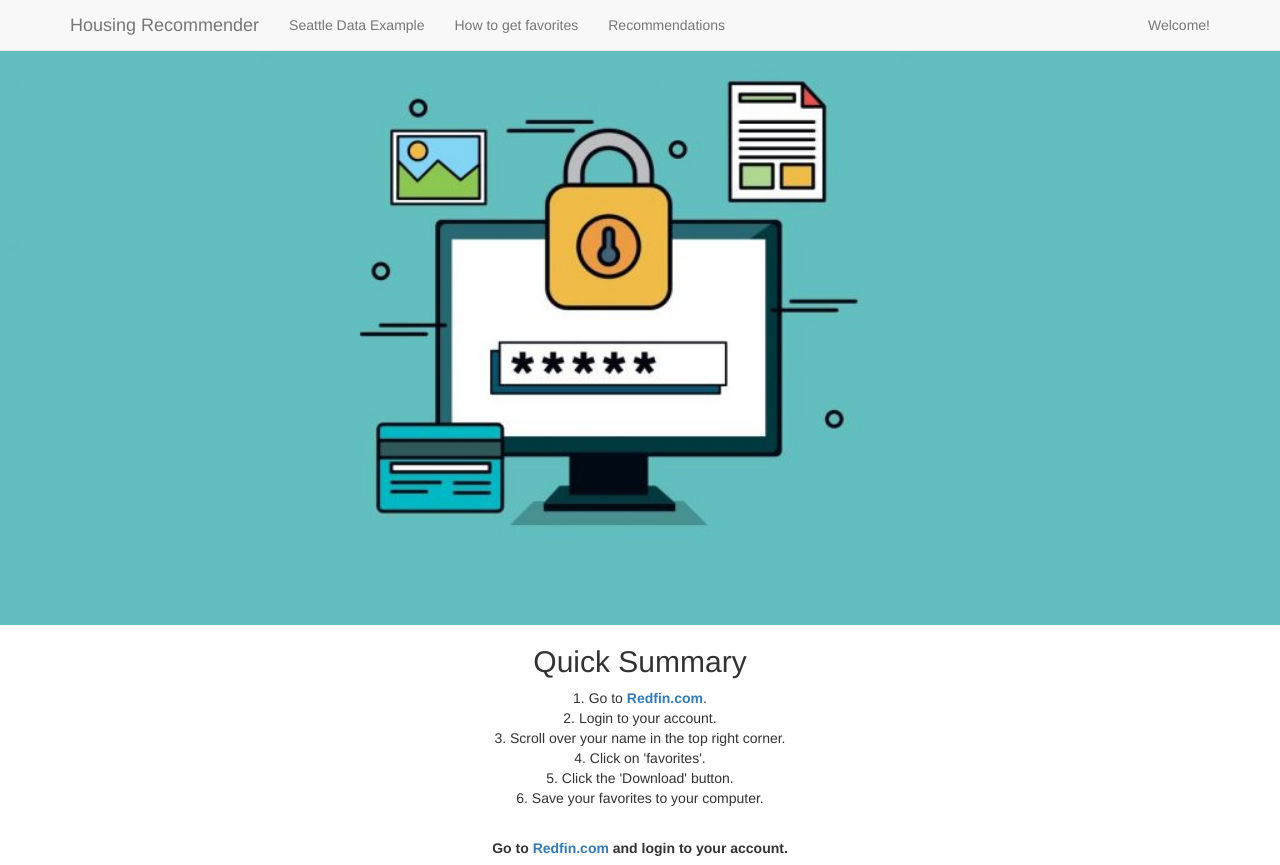
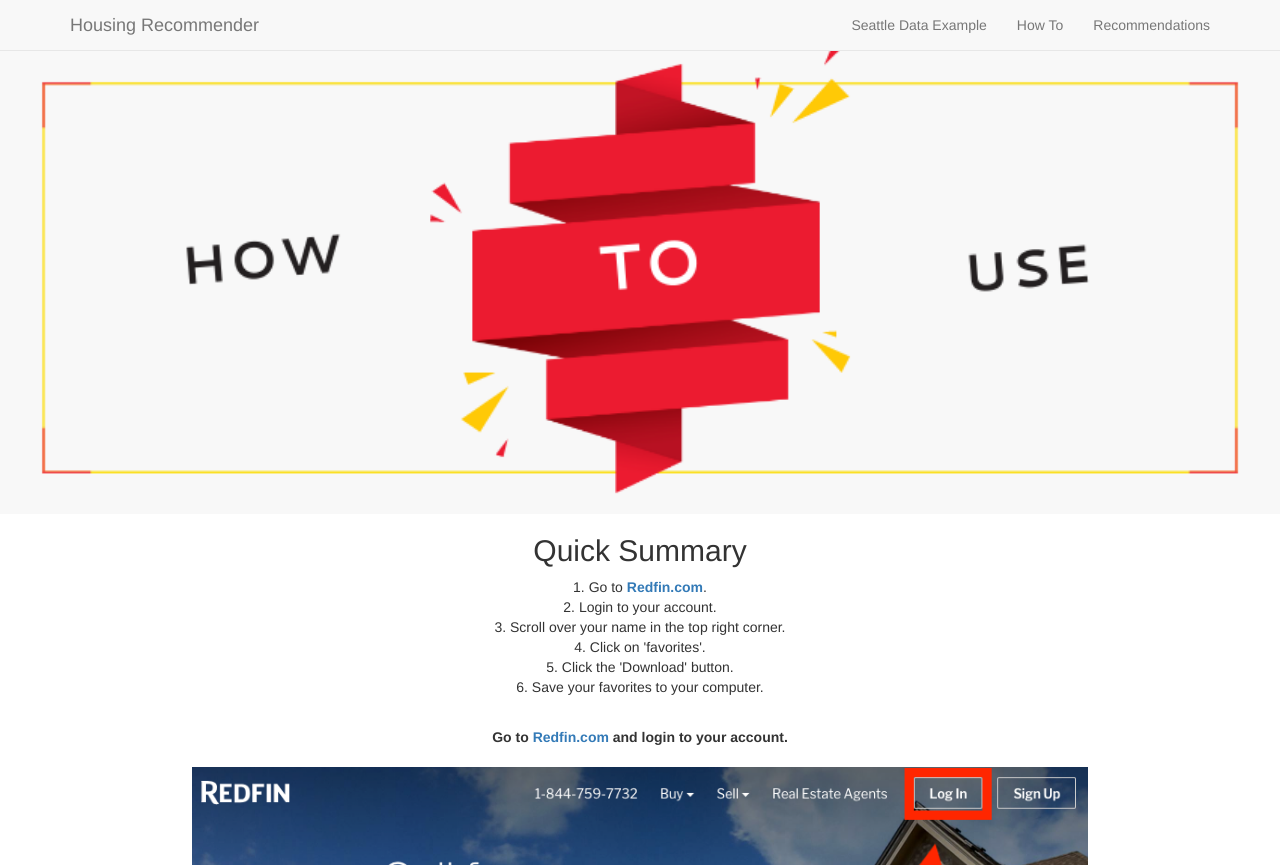
Before and after one commit to ereppond/housing-recommender, a Flask app: page /favorites in a window 1280 px wide. Shown: the top 865 px of the page. Run offline with Flask 2, Linux system fonts and the light colour scheme; some libraries are stand-ins or nearby versions.

Commit message:
took out welcome page

```diff
--- a/templates/favorites.html
+++ b/templates/favorites.html
@@ -13,7 +13,8 @@
   </head>
 
   <body>
-  	<img src="{{url_for('static', filename='howto1.jpg')}}" style="width:100%; height:auto; margin:0 auto;"/>
+    <br></br>
+  	<img src="{{url_for('static', filename='howto.png')}}" style="width:100%; height:auto; margin:0 auto;"/>
 
     <!-- Static navbar -->
     <nav class="navbar navbar-default navbar-fixed-top">
@@ -32,13 +33,10 @@
 
           <!-- Collect the nav links, forms, and other content for toggling -->
         <div class="collapse navbar-collapse" id="recipes-navbar-collapse-1">
-          <ul class="nav navbar-nav">
+          <ul class="nav navbar-nav navbar-right">
             <li><a href="#">Seattle Data Example</a></li>
-            <li><a href="{{ url_for('favorites') }}">How to get favorites</a></li>
+            <li><a href="{{ url_for('favorites') }}">How To</a></li>
             <li><a href="{{ url_for('recommendations') }}">Recommendations</a></li>
-          </ul>
-          <ul class="nav navbar-nav navbar-right">
-            <li><a href="{{ url_for('welcome') }}">Welcome!</a></li>
           </ul>
         </div><!--/.nav-collapse -->
       </div><!-- /.container -->
--- a/templates/recommendations.html
+++ b/templates/recommendations.html
@@ -30,6 +30,7 @@
     <div class="container">
       <div class="row">
         <div class="col-xl-9 mx-auto">
+          <img src="{{url_for('static', filename='finddreamhouse.jpeg')}}" style="width:100%; height:auto; margin:auto;"/>
           <center>
             <h1 class="mb-5">Find houses that better suit your circumstances!</h1>
             <h3 class="mb-5">Upload your favorite houses dataset here (csv format only)</h3>
```
Also changed, not shown: templates/data.html (+5 -7 lines), templates/index.html (+2 -5 lines), static/new_header.jpg (added).
